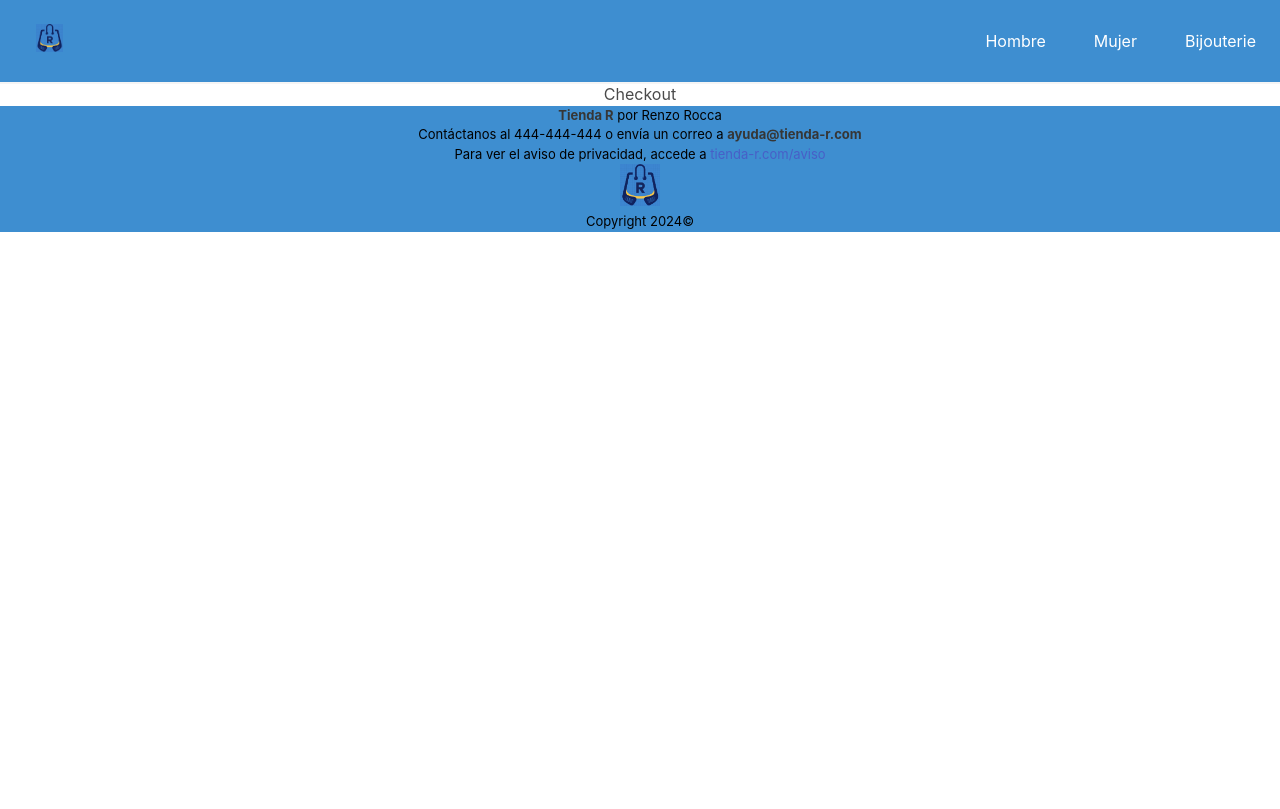
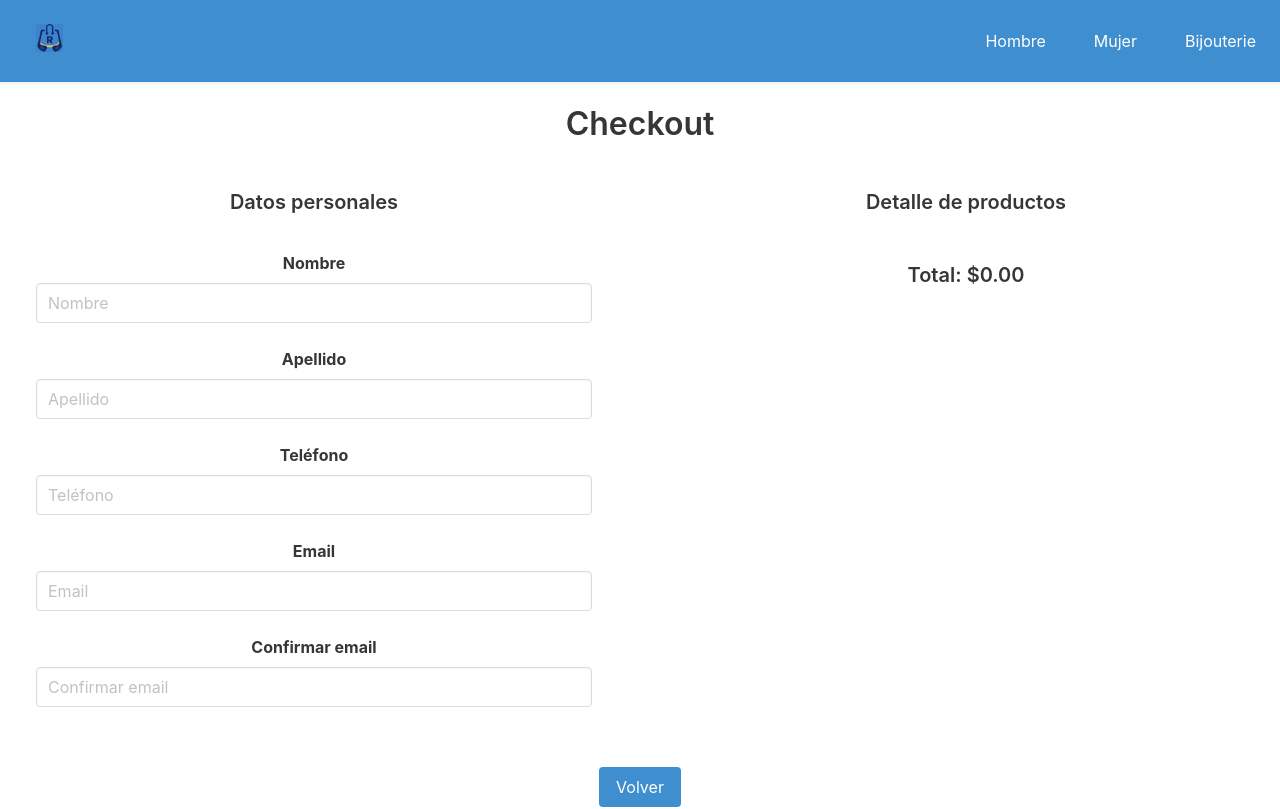
Before and after one commit to rrocca86/tienda-R, a React (Vite) app: page /checkout in a window 1280 px wide. Shown: the top 809 px of the page. Built offline with nearby package versions, Linux system fonts and the light colour scheme.

Commit message:
Se completa proceso de Checkout para la generación de ordenes y actualización de stock.

```diff
--- a/src/components/Cart/Cart.jsx
+++ b/src/components/Cart/Cart.jsx
@@ -9,8 +9,8 @@ const Cart = () => {
   return (
     <>
       {cart.length == 0 ? (
-        <div>
-          <h1>Tu carrito está vacío.</h1>
+        <div className="mb-3 mt-3">
+          <h1 className="mb-3">Tu carrito está vacío.</h1>
           <Link className="button is-info mb-5 mt-5" to={"/"}>
             Volver
           </Link>
--- a/src/components/CartItem/CartItem.jsx
+++ b/src/components/CartItem/CartItem.jsx
@@ -1,4 +1,4 @@
-import { React, useContext, useEffect, useState } from "react";
+import { React, useContext } from "react";
 import { CartContext } from "../../context/CartContext";
 
 const CartItem = ({ id, title, price, image, quantity }) => {
--- a/src/components/Checkout/Checkout.jsx
+++ b/src/components/Checkout/Checkout.jsx
@@ -1,7 +1,261 @@
-import React from "react";
+import React, { useContext, useState } from "react";
+import { CartContext } from "../../context/CartContext";
+import {
+  addDoc,
+  updateDoc,
+  collection,
+  getFirestore,
+  Timestamp,
+  getDoc,
+  doc,
+} from "firebase/firestore";
+import { Link } from "react-router-dom";
 
 const Checkout = () => {
-  return <div>Checkout</div>;
+  const { cart, total, clearCart } = useContext(CartContext);
+  const [orderId, setOrderId] = useState("");
+  const [name, setName] = useState("");
+  const [lastName, setLastName] = useState("");
+  const [email, setEmail] = useState("");
+  const [confirmationEmail, setConfirmationEmail] = useState("");
+  const [phone, setPhone] = useState("");
+  const [error, setError] = useState("");
+
+  const handleOnSubmit = (e) => {
+    e.preventDefault();
+
+    const db = getFirestore();
+    //Validacion campos obligatorios
+    if (!name || !lastName || !email || !confirmationEmail || !phone) {
+      setError("Se deben completar todos los campos.");
+      return;
+    } else if (email !== confirmationEmail) {
+      setError("Los emails no coinciden.");
+      return;
+    } else {
+      setError("");
+    }
+
+    if (cart) {
+      const order = {
+        buyer: {
+          name: name,
+          lastName: lastName,
+          email: email,
+          confirmationEmail: confirmationEmail,
+          phone: phone,
+        },
+        items: cart.map((item) => {
+          return {
+            id: item.id,
+            name: item.title,
+            price: item.price,
+            quantity: item.quantity,
+          };
+        }),
+        total: parseFloat(total),
+        date: Timestamp.fromDate(new Date()),
+      };
+
+      Promise.all(
+        order.items.map(async (item) => {
+          const itemRef = doc(db, "products", item.id);
+          const itemDoc = await getDoc(itemRef);
+
+          const realStock = itemDoc.data().stock;
+          await updateDoc(itemRef, { stock: realStock - item.quantity });
+        })
+      )
+        .then(() => {
+          const ordersCollection = collection(db, "orders");
+          addDoc(ordersCollection, order)
+            .then((orderRef) => {
+              setError("");
+              setOrderId(orderRef.id);
+              clearCart();
+            })
+            .catch((e) => {
+              console.log("Error al generar la orden.");
+              console.log(e);
+            });
+        })
+        .catch((e) => {
+          console.log("Error actualizar el stock.");
+          console.log(e);
+        });
+    }
+  };
+  return (
+    <>
+      <form onSubmit={(e) => handleOnSubmit(e)}>
+        <div>
+          <section className="hero is-small">
+            <div className="hero-body">
+              <p className="title">
+                <strong>Checkout</strong>
+              </p>
+            </div>
+          </section>
+        </div>
+        <div className="columns is-vcenterd">
+          <div className="column">
+            <section className="hero is-small">
+              <div className="hero-body">
+                <p className="subtitle">
+                  <strong> Datos personales</strong>
+                </p>
+                <div>
+                  <div className="column">
+                    <label className="label">Nombre</label>
+                    <div className="control">
+                      <input
+                        className="input"
+                        type="text"
+                        placeholder="Nombre"
+                        onChange={(e) => setName(e.target.value)}
+                      />
+                    </div>
+                  </div>
+
+                  <div className="column">
+                    <label className="label">Apellido</label>
+                    <div className="control">
+                      <input
+                        className="input"
+                        type="text"
+                        placeholder="Apellido"
+                        onChange={(e) => setLastName(e.target.value)}
+                      />
+                    </div>
+                  </div>
+
+                  <div className="column">
+                    <label className="label">Teléfono</label>
+                    <div className="control">
+                      <input
+                        className="input"
+                        type="number"
+                        placeholder="Teléfono"
+                        onChange={(e) => setPhone(e.target.value)}
+                      />
+                    </div>
+                  </div>
+
+                  <div className="column">
+                    <label className="label">Email</label>
+                    <div className="control">
+                      <input
+                        className="input"
+                        type="email"
+                        placeholder="Email"
+                        onChange={(e) => setEmail(e.target.value)}
+                      />
+                    </div>
+                  </div>
+
+                  <div className="column">
+                    <label className="label">Confirmar email </label>
+                    <div className="control">
+                      <input
+                        className="input"
+                        type="email"
+                        placeholder="Confirmar email"
+                        onChange={(e) => setConfirmationEmail(e.target.value)}
+                      />
+                    </div>
+                  </div>
+
+                  {/*Error*/}
+                  {error && (
+                    <div className="column">
+                      <p className="help is-danger">{error}</p>
+                    </div>
+                  )}
+
+                  {/*Orden generada*/}
+                  {orderId && (
+                    <div className="column">
+                      <p className="subtitle has-text-success">
+                        ¡Gracias por su compra! Se ha generado la orden #
+                        {orderId}.
+                      </p>
+                    </div>
+                  )}
+                </div>
+              </div>
+            </section>
+          </div>
+
+          <div className="column">
+            <div className="container">
+              <section className="hero is-small">
+                <div className="hero-body">
+                  <p className="subtitle">
+                    <strong>Detalle de productos</strong>
+                  </p>
+                </div>
+                <div>
+                  {cart.map((item) => (
+                    <div key={item.id} className="column">
+                      <div className="card">
+                        {/* Columna 1: Cantidad */}
+                        <div className="card-content is-flex px-5 is-justify-content-space-between">
+                          <div className="media-content px-4 is-flex is-align-items-flex-start">
+                            <p>
+                              <strong>{item.quantity}</strong>
+                            </p>
+                          </div>
+
+                          {/* Columna 2: Título */}
+                          <div
+                            className="media-content px-4 is-flex is-align-items-flex-start"
+                            style={{ width: "50rem" }}
+                          >
+                            <div>{item.title}</div>
+                          </div>
+
+                          {/* Columna 3: Precio unitario */}
+                          <div className="media-content ml-auto px-6">
+                            <p>${item.price}</p>
+                          </div>
+
+                          {/* Columna 4: Subtotal */}
+                          <div className="media-content ml-auto px-6">
+                            <p>${(item.quantity * item.price).toFixed(2)}</p>
+                          </div>
+                        </div>
+                      </div>
+                    </div>
+                  ))}
+                </div>
+                <div>
+                  <section className="hero is-small">
+                    <div className="hero-body">
+                      <p className="subtitle">
+                        <strong>Total: ${parseFloat(total).toFixed(2)}</strong>
+                      </p>
+                    </div>
+                  </section>
+                </div>
+              </section>
+            </div>
+          </div>
+        </div>
+
+        {cart.length > 0 ? (
+          <button type="submit" className="button is-info mb-3">
+            Crear orden
+          </button>
+        ) : (
+          <div className="mb-3">
+            <Link className="button is-info mb-3" to={"/"}>
+              Volver
+            </Link>
+          </div>
+        )}
+      </form>
+    </>
+  );
 };
 
 export default Checkout;
--- a/src/components/Item/Item.jsx
+++ b/src/components/Item/Item.jsx
@@ -21,7 +21,7 @@ const Item = ({ id, title, image, stock }) => {
           </div>
         </div>
         <div className="is-flex is-align-items-center is-justify-content-center mb-2">
-          <p>Stock: {stock}</p>
+          {stock > 0 ? <p>Stock: {stock}</p> : <p>Producto agotado</p>}
         </div>
         <div className="is-flex is-align-items-center is-justify-content-center">
           <Link className="button is-info is-small mb-3" to={`/item/${id}`}>
--- a/src/components/ItemDetail/ItemDetail.jsx
+++ b/src/components/ItemDetail/ItemDetail.jsx
@@ -72,12 +72,16 @@ const ItemDetail = ({ id, image, title, description, price, stock }) => {
                         >
                           Ir al carrito
                         </Link>
-                      ) : (
+                      ) : stock > 0 ? (
                         <ItemCount
                           stock={stock}
                           initial={1}
                           onAdd={handleOnAdd}
                         />
+                      ) : (
+                        <p>
+                          <strong>Producto agotado</strong>
+                        </p>
                       )}
                     </div>
                     <div className="is-flex">
```
